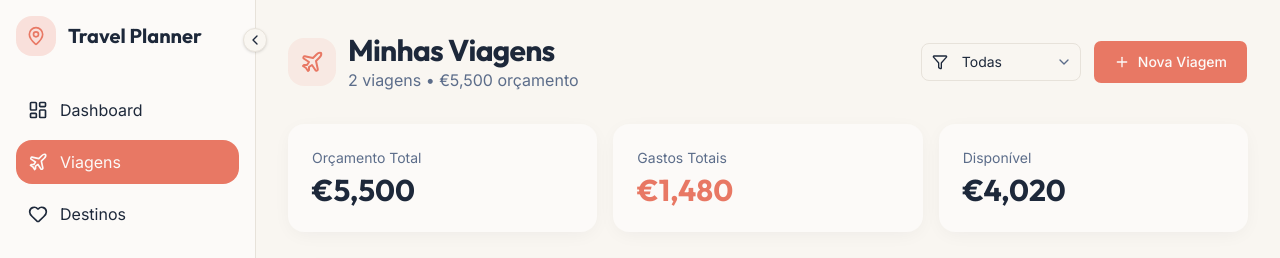
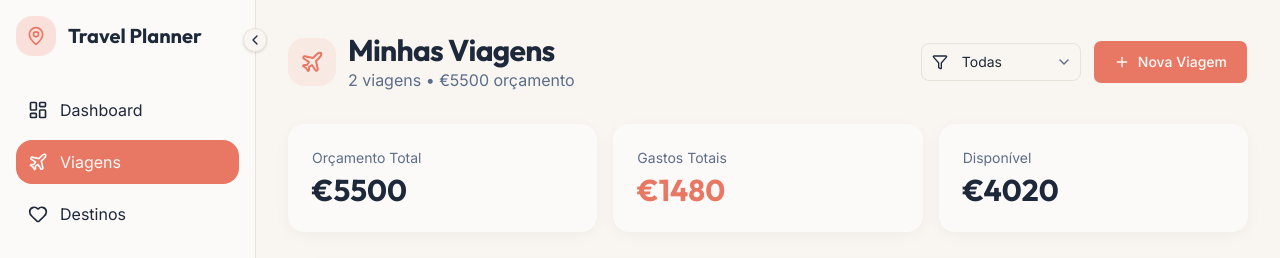
Before and after one commit to thomas36058/travel-web-app, a React (Vite) app: page /trips in a window 1280 px wide. Shown: the top 258 px of the page. Built offline with nearby package versions, Linux system fonts and the light colour scheme.

Commit message:
feat: add hook to tripdetails

```diff
--- a/src/pages/TripDetail.tsx
+++ b/src/pages/TripDetail.tsx
@@ -121,6 +121,7 @@ export default function TripDetail() {
     () => trip?.expenses.reduce((sum, e) => sum + e.amount, 0) ?? 0,
     [trip?.expenses]
   )
+
   const remaining = useMemo(
     () => (trip?.budget ?? 0) - totalExpenses,
     [trip?.budget, totalExpenses]
--- a/src/pages/Trips.tsx
+++ b/src/pages/Trips.tsx
@@ -1,4 +1,4 @@
-import { useMemo, useState } from 'react';
+import { useState } from 'react';
 import { motion, AnimatePresence } from 'framer-motion';
 import { useNavigate } from 'react-router-dom';
 import { Plus, Plane, Filter } from 'lucide-react';
@@ -11,6 +11,7 @@ import { useToast } from '../hooks/use-toast';
 import { mockPlannedTrips } from '../data/mockData';
 import type { PlannedTrip } from '../types/travel';
 import TripCard from '../components/pages/TripCard';
+import { useTripStats } from '../hooks/useTripStats';
 
 const STATUS_LABELS = {
   planning: 'Planejando',
@@ -26,6 +27,7 @@ export default function Trips() {
   const [filter, setFilter] = useState<'all' | 'planning' | 'booked' | 'completed'>('all');
   const navigate = useNavigate();
   const { toast } = useToast();
+  const stats = useTripStats(trips)
 
   const [formData, setFormData] = useState({
     destination: '',
@@ -73,20 +75,6 @@ export default function Trips() {
     ? trips
     : trips.filter(t => t.status === filter);
 
-  const summary = useMemo(() => {
-    const totalBudget = trips.reduce((s, t) => s + t.budget, 0);
-    const totalExpenses = trips.reduce(
-      (s, t) => s + t.expenses.reduce((es, e) => es + e.amount, 0),
-      0
-    );
-
-    return {
-      totalBudget,
-      totalExpenses,
-      available: totalBudget - totalExpenses,
-    };
-  }, [trips]);
-
   return (
     <div className="space-y-8">
       <motion.div
@@ -103,7 +91,7 @@ export default function Trips() {
               Minhas Viagens
             </h1>
             <p className="text-muted-foreground">
-              {trips.length} viagens • €{summary.totalBudget.toLocaleString()} orçamento
+              {trips.length} viagens • €{stats.totalBudget} orçamento
             </p>
           </div>
         </div>
@@ -256,7 +244,7 @@ export default function Trips() {
           <p className="text-sm text-muted-foreground">Orçamento Total</p>
 
           <p className="mt-1 font-display text-3xl font-bold text-foreground">
-            €{summary.totalBudget.toLocaleString()}
+            €{stats.totalBudget}
           </p>
         </motion.div>
         <motion.div
@@ -268,7 +256,7 @@ export default function Trips() {
           <p className="text-sm text-muted-foreground">Gastos Totais</p>
 
           <p className="mt-1 font-display text-3xl font-bold text-primary">
-            €{summary.totalExpenses.toLocaleString()}
+            €{stats.totalExpenses}
           </p>
         </motion.div>
         <motion.div
@@ -280,7 +268,7 @@ export default function Trips() {
           <p className="text-sm text-muted-foreground">Disponível</p>
 
           <p className="mt-1 font-display text-3xl font-bold text-stat-green">
-            €{(summary.totalBudget - summary.totalExpenses).toLocaleString()}
+            €{stats.totalBudget - stats.totalExpenses}
           </p>
         </motion.div>
       </div>
```
